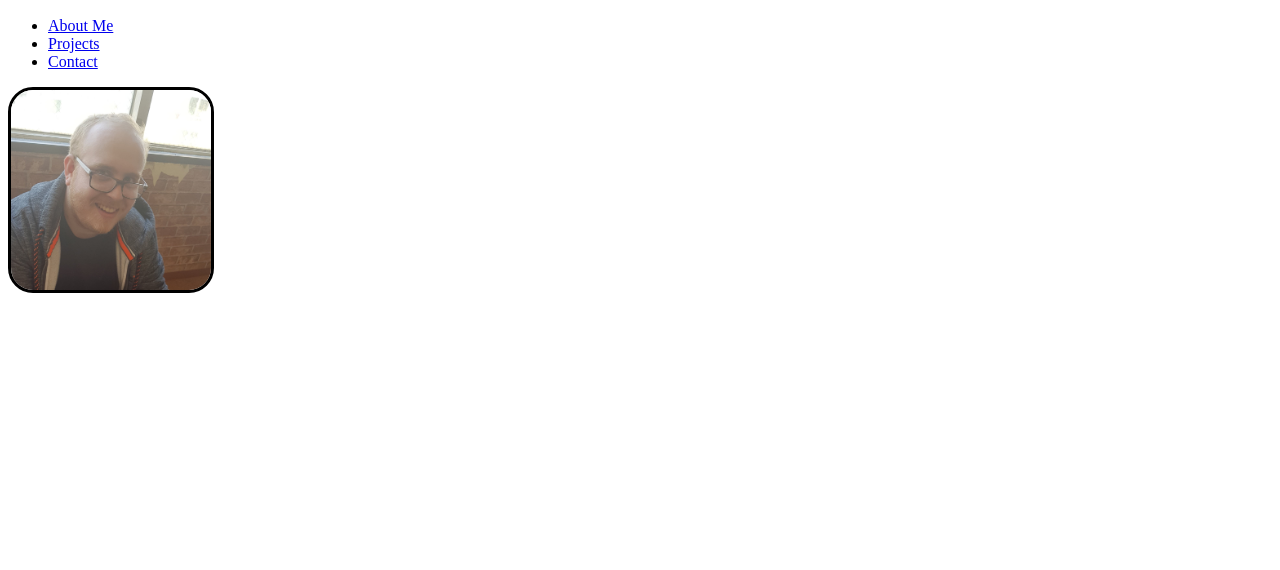
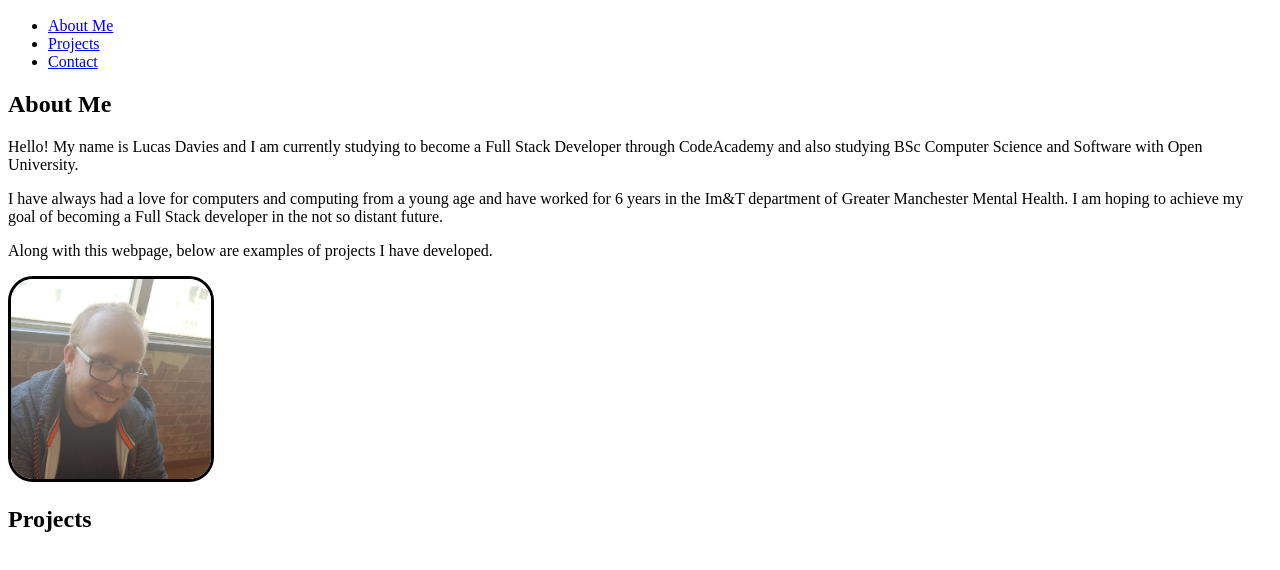
Before and after one commit to Lucas-coder95/Portfolio2, a plain HTML site: page Index.html in a window 1280 px wide. Shown: the part 50-620 px from the top of the page. Drawn offline with Linux system fonts and the light colour scheme.

Commit message:
About me section
Added the About me section and the projects section to index.html
added Contacts to contact.html

```diff
--- a/Index.html
+++ b/Index.html
@@ -24,13 +24,20 @@
             <section id="about-me">
                 <div class="about-me-container">
                     <div class="about-me-text-container">
-
+                        <h2>About Me</h2>
+                        <p>Hello! My name is Lucas Davies and I am currently studying to become a Full Stack Developer through CodeAcademy and also studying BSc Computer Science and
+                            Software with Open University.
+                        </p>
+                        <p>I have always had a love for computers and computing from a young age and have worked for 6 years in the Im&T department of Greater Manchester Mental Health.
+                           I am hoping to achieve my goal of becoming a Full Stack developer in the not so distant future.
+                        </p>
+                        <p>Along with this webpage, below are examples of projects I have developed.</p>
                     </div>
                     <img src="./lucas.jpg" alt="A photo of Lucas Davies" class="portrait">
                 </div>
             </section>
             <section id="projects">
-
+                <h2>Projects</h2>
             </section>
 
         </main>
--- a/index.css
+++ b/index.css
@@ -4,4 +4,5 @@
     border: solid #000000;
     width: 200px;
     height: 200px;
+    flex: 0;
 }
```
Also changed, not shown: contact.html (+1 -1 lines).
